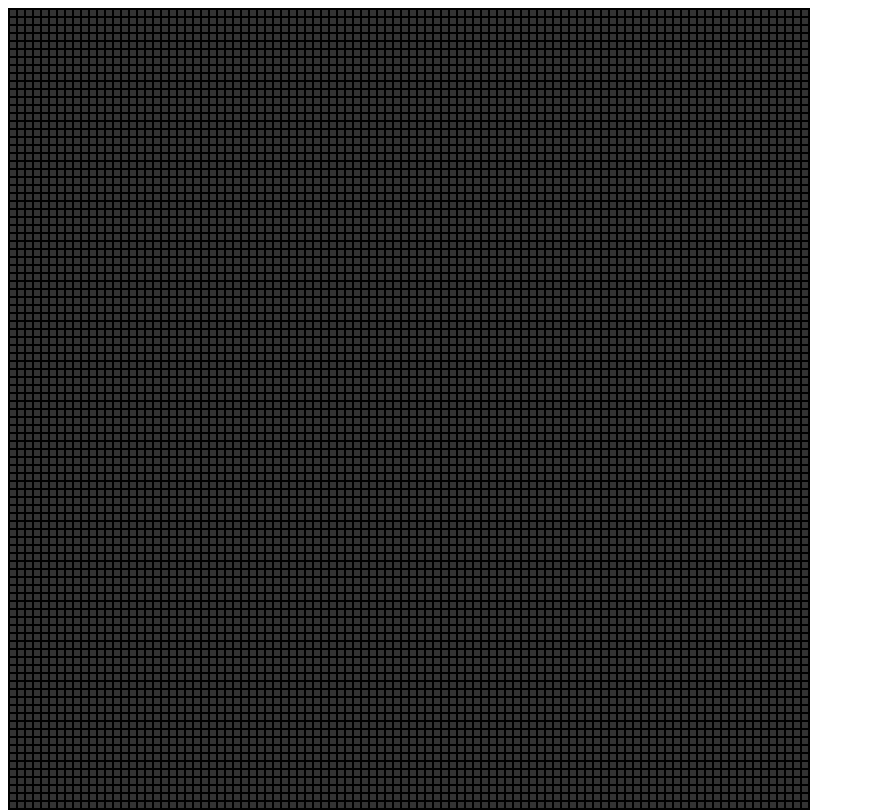
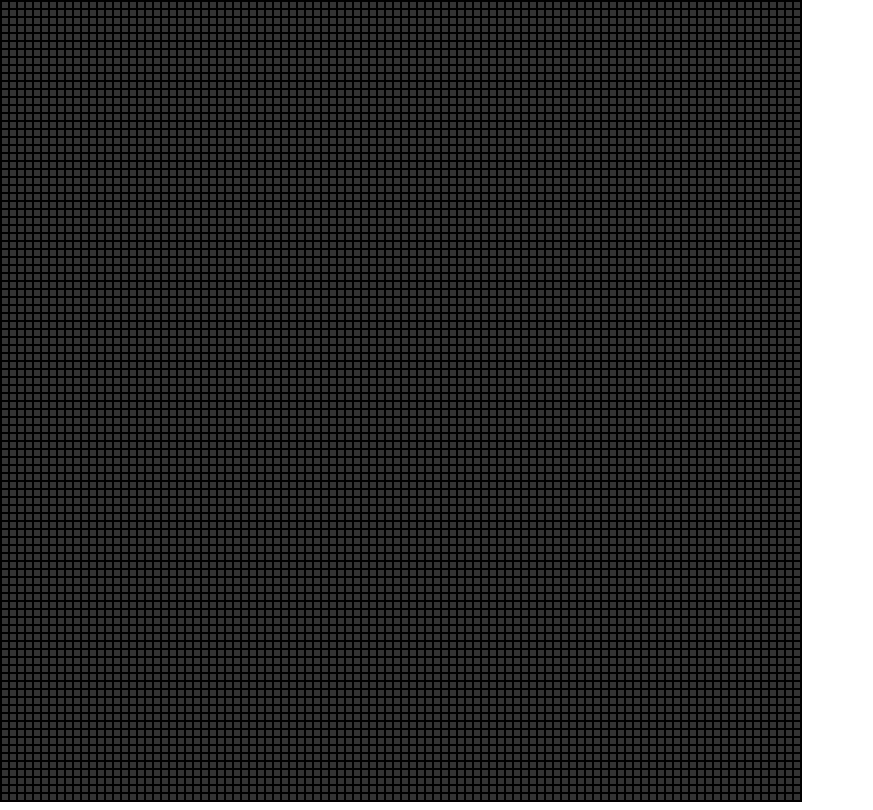
Before and after one commit to theSherwood/game-o-life, a Svelte app: page / in a window 1280 px wide. Shown: the whole page, without its empty margins (0-873 px from the left). Built offline with nearby package versions, Linux system fonts and the light colour scheme.

Commit message:
remove body margin and padding

```diff
--- a/src/App.svelte
+++ b/src/App.svelte
@@ -3,3 +3,10 @@
 </script>
 
 <GameContainer />
+
+<style>
+  :global(body) {
+    padding: 0;
+    margin: 0;
+  }
+</style>
```
